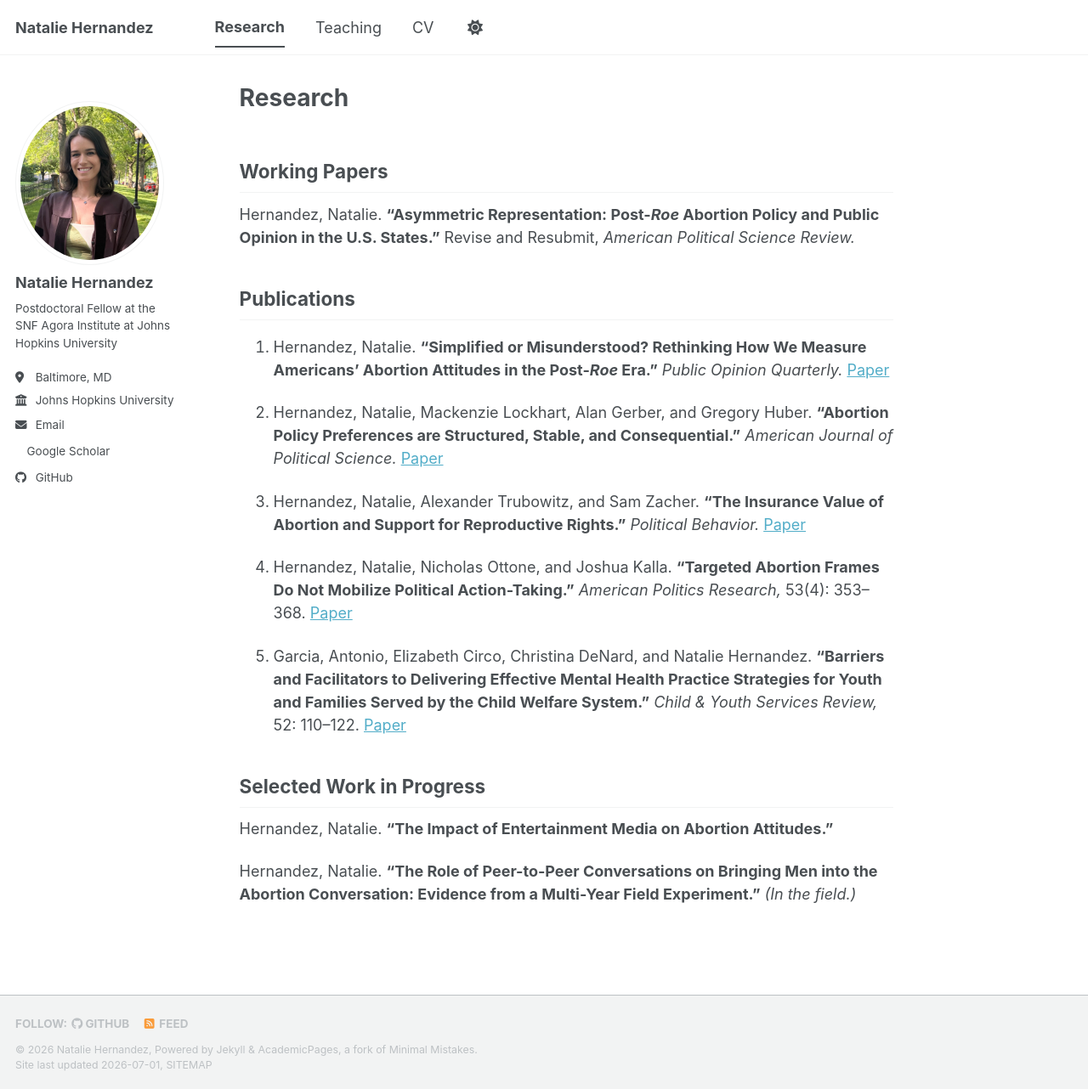
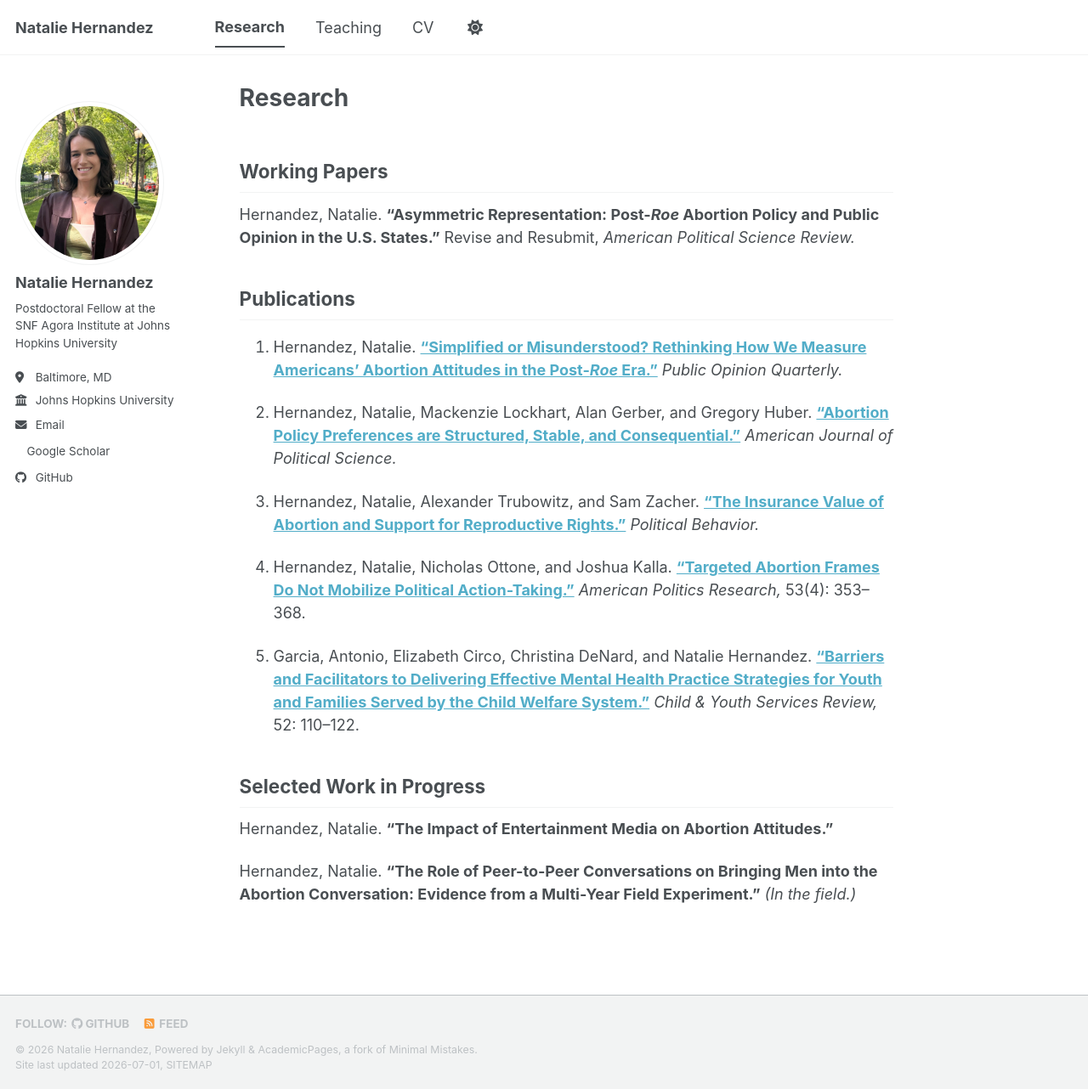
Before and after one commit to nataliehdez11/nataliehdez11.github.io, a Jekyll site: the page built from _pages/research.md, in a window 1280 px wide and 1282 px high. Shown: the whole window at 85% size. Built offline with Jekyll 4.4.1, drawn with Linux system fonts in a browser that asks for light colours; a style sheet for code colours, icons or effects is not loaded.

Commit message:
Update research.md

```diff
--- a/_pages/research.md
+++ b/_pages/research.md
@@ -10,15 +10,15 @@ Hernandez, Natalie. **"Asymmetric Representation: Post-*Roe* Abortion Policy and
 
 ## Publications
 
-2026. Hernandez, Natalie. **"Simplified or Misunderstood? Rethinking How We Measure Americans' Abortion Attitudes in the Post-*Roe* Era."** *Public Opinion Quarterly.* [Paper](https://academic.oup.com/poq/advance-article/doi/10.1093/poq/nfag050/8712744)
+2026. Hernandez, Natalie. **["Simplified or Misunderstood? Rethinking How We Measure Americans' Abortion Attitudes in the Post-*Roe* Era."](https://academic.oup.com/poq/advance-article/doi/10.1093/poq/nfag050/8712744)** *Public Opinion Quarterly.*
 
-2026. Hernandez, Natalie, Mackenzie Lockhart, Alan Gerber, and Gregory Huber. **"Abortion Policy Preferences are Structured, Stable, and Consequential."** *American Journal of Political Science.* [Paper](https://onlinelibrary.wiley.com/doi/10.1111/ajps.70036)
+2026. Hernandez, Natalie, Mackenzie Lockhart, Alan Gerber, and Gregory Huber. **["Abortion Policy Preferences are Structured, Stable, and Consequential."](https://onlinelibrary.wiley.com/doi/10.1111/ajps.70036)** *American Journal of Political Science.*
 
-2025. Hernandez, Natalie, Alexander Trubowitz, and Sam Zacher. **"The Insurance Value of Abortion and Support for Reproductive Rights."** *Political Behavior.* [Paper](https://link.springer.com/article/10.1007/s11109-025-10011-z)
+2025. Hernandez, Natalie, Alexander Trubowitz, and Sam Zacher. **["The Insurance Value of Abortion and Support for Reproductive Rights."](https://link.springer.com/article/10.1007/s11109-025-10011-z)** *Political Behavior.*
 
-2025. Hernandez, Natalie, Nicholas Ottone, and Joshua Kalla. **"Targeted Abortion Frames Do Not Mobilize Political Action-Taking."** *American Politics Research,* 53(4): 353–368. [Paper](https://journals.sagepub.com/doi/10.1177/1532673X251324137?__cf_chl_f_tk=XMH5ii3jc7CEZSJEfSLTFilL9m.sPuy_FJKPVJFDNx4-1782938380-1.0.1.1-5DVQyj0ESqBvOGblPDA0FeOM9IlaIWqYTDAy_IovtkE)
+2025. Hernandez, Natalie, Nicholas Ottone, and Joshua Kalla. **["Targeted Abortion Frames Do Not Mobilize Political Action-Taking."](https://journals.sagepub.com/doi/10.1177/1532673X251324137?__cf_chl_f_tk=XMH5ii3jc7CEZSJEfSLTFilL9m.sPuy_FJKPVJFDNx4-1782938380-1.0.1.1-5DVQyj0ESqBvOGblPDA0FeOM9IlaIWqYTDAy_IovtkE)** *American Politics Research,* 53(4): 353–368.
 
-2015. Garcia, Antonio, Elizabeth Circo, Christina DeNard, and Natalie Hernandez. **"Barriers and Facilitators to Delivering Effective Mental Health Practice Strategies for Youth and Families Served by the Child Welfare System."** *Child & Youth Services Review,* 52: 110–122. [Paper](https://www.sciencedirect.com/science/article/abs/pii/S0190740915000912?casa_token=xJ4IZDv5iHsAAAAA:r0tMZY5rpMLRBqoEt6jjf_Qqm-ImXxOAOO4bwkLi4yIgtlvkInH18Sv3QWUjGK1K3sy4l7GASkk)
+2015. Garcia, Antonio, Elizabeth Circo, Christina DeNard, and Natalie Hernandez. **["Barriers and Facilitators to Delivering Effective Mental Health Practice Strategies for Youth and Families Served by the Child Welfare System."](https://www.sciencedirect.com/science/article/abs/pii/S0190740915000912?casa_token=xJ4IZDv5iHsAAAAA:r0tMZY5rpMLRBqoEt6jjf_Qqm-ImXxOAOO4bwkLi4yIgtlvkInH18Sv3QWUjGK1K3sy4l7GASkk)** *Child & Youth Services Review,* 52: 110–122.
 
 ## Selected Work in Progress
 
```
